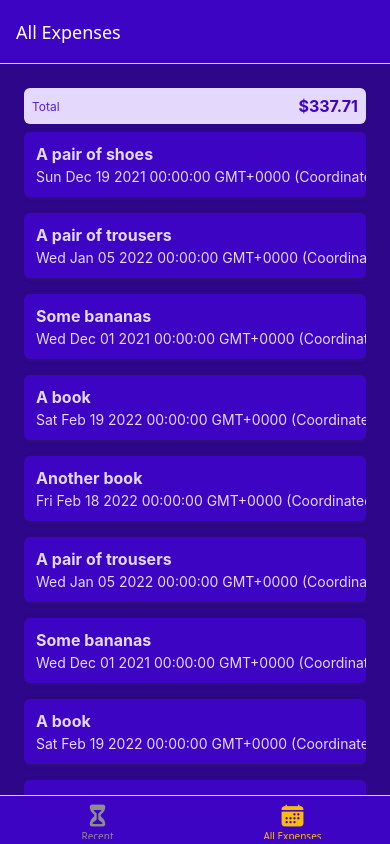
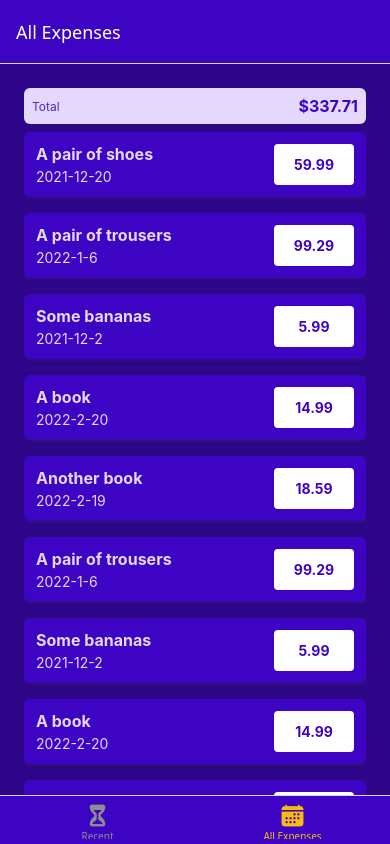
Before and after one commit to aaronjpark/ExpenseTrackerApp, a React Native app: screen /AllExpenses in a window 390 px wide. Built offline with nearby package versions, Linux system fonts and the light colour scheme.

Commit message:
Create date.js

```diff
--- a/components/ExpensesOutput/ExpenseItem.js
+++ b/components/ExpensesOutput/ExpenseItem.js
@@ -1,4 +1,6 @@
 import { View, Text, Pressable, StyleSheet } from "react-native";
+
+import { getFormattedDate } from "../../util/date";
 
 import { GlobalStyles } from "../../constants/styles";
 
@@ -10,10 +12,10 @@ function ExpenseItem({ description, amount, date }) {
           <Text style={[styles.textBase, styles.description]}>
             {description}
           </Text>
-          <Text style={styles.textBase}>{date.toString()}</Text>
+          <Text style={styles.textBase}>{getFormattedDate(date)}</Text>
         </View>
         <View style={styles.amountContainer}>
-          <Text style={styles.amount}>{amount}</Text>
+          <Text style={styles.amount}>{amount.toFixed(2)}</Text>
         </View>
       </View>
     </Pressable>
@@ -51,6 +53,7 @@ const styles = StyleSheet.create({
     justifyContent: "center",
     alignItems: "center",
     borderRadius: 4,
+    minWidth: 80,
   },
   amount: {
     color: GlobalStyles.colors.primary500,
--- /dev/null
+++ b/util/date.js
@@ -0,0 +1,3 @@
+export function getFormattedDate(date) {
+  return `${date.getFullYear()}-${date.getMonth() + 1}-${date.getDate() + 1}`;
+}
```
